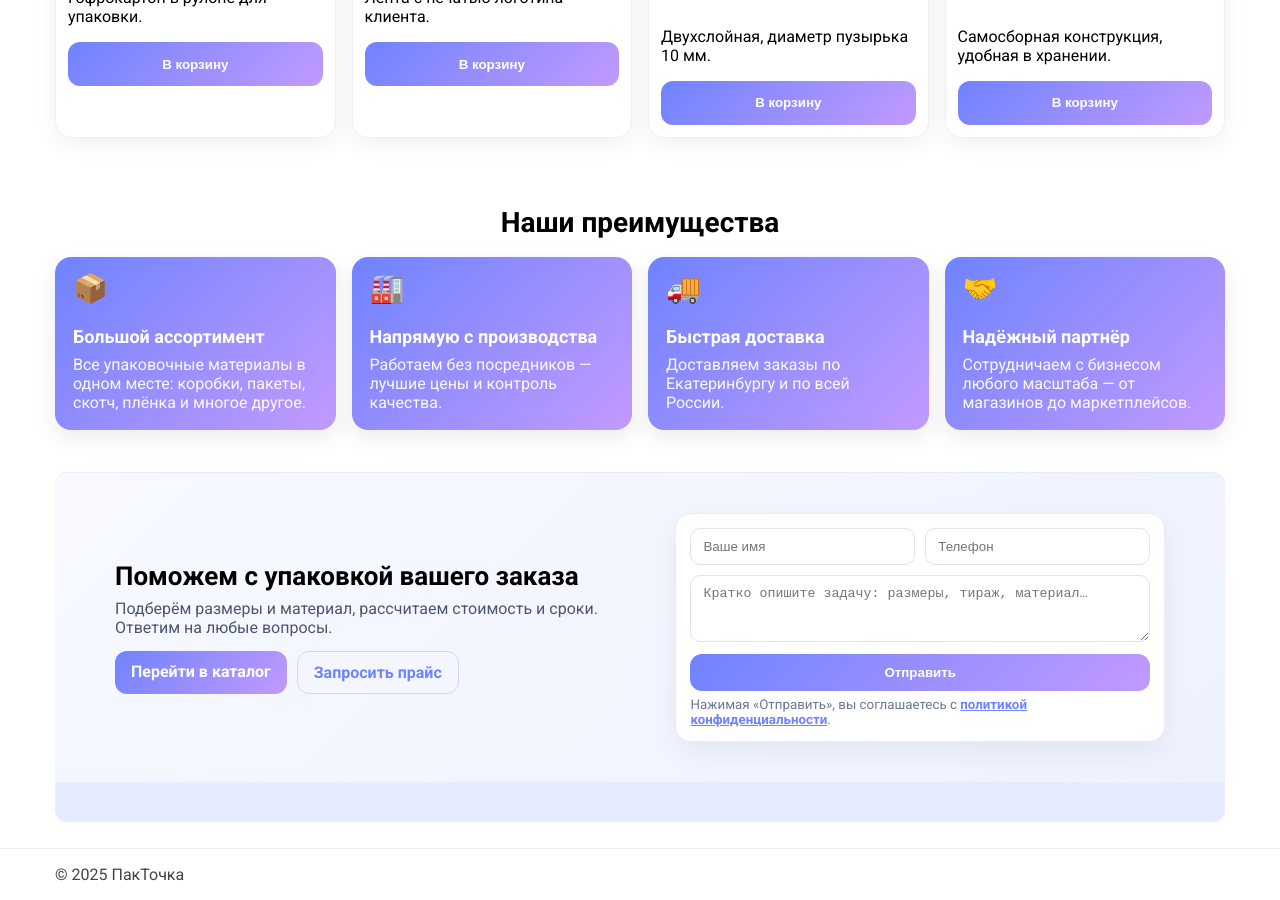
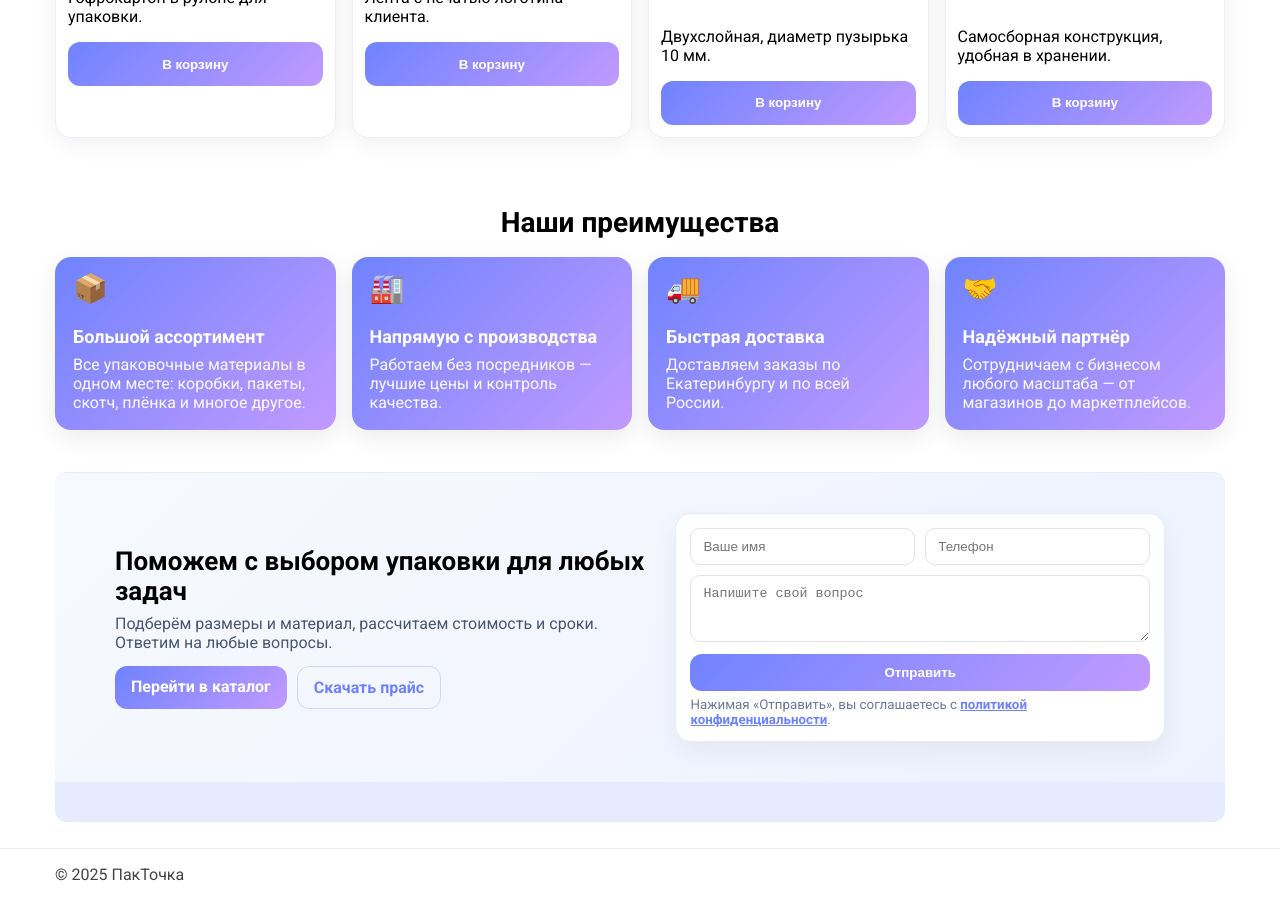
Before and after one commit to mckhoklov-creator/packtochka, a Jekyll site: the page built from index.html, in a window 1280 px wide and 900 px high, scrolled down 1369 px. Built offline with Jekyll 4.4.1, drawn with Linux system fonts in a browser that asks for light colours.

Commit message:
Update home-cta.html

```diff
--- a/_includes/home-cta.html
+++ b/_includes/home-cta.html
@@ -1,11 +1,11 @@
 <section class="home-cta">
   <div class="home-cta__wrap">
     <div class="home-cta__copy">
-      <h2>Поможем с упаковкой вашего заказа</h2>
+      <h2>Поможем с выбором упаковки для любых задач</h2>
       <p>Подберём размеры и материал, рассчитаем стоимость и сроки. Ответим на любые вопросы.</p>
       <div class="cta-buttons">
         <a class="btn" href="{{ site.baseurl }}/katalog/">Перейти в каталог</a>
-        <a class="btn btn--ghost" href="{{ site.baseurl }}/opt/">Запросить прайс</a>
+        <a class="btn btn--ghost" href="{{ site.baseurl }}/opt/">Скачать прайс</a>
       </div>
     </div>
 
@@ -14,7 +14,7 @@
         <input type="text" name="name" placeholder="Ваше имя" required>
         <input type="tel" name="phone" placeholder="Телефон" required>
       </div>
-      <textarea name="message" rows="3" placeholder="Кратко опишите задачу: размеры, тираж, материал…"></textarea>
+      <textarea name="message" rows="3" placeholder="Напишите свой вопрос"></textarea>
       <button type="submit" class="btn">Отправить</button>
       <small class="agree">Нажимая «Отправить», вы соглашаетесь с <a href="{{ site.baseurl }}/privacy/">политикой конфиденциальности</a>.</small>
     </form>
```
